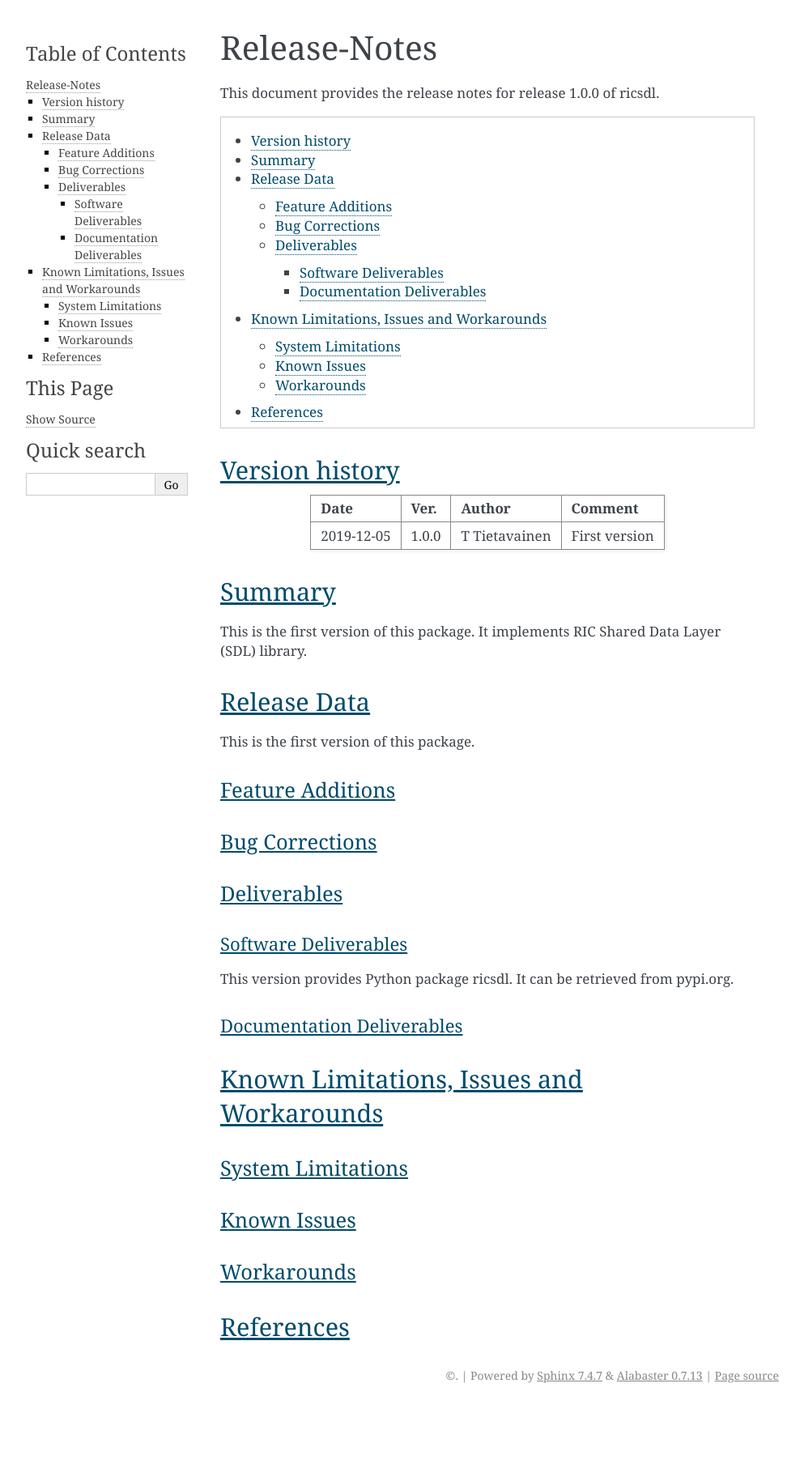
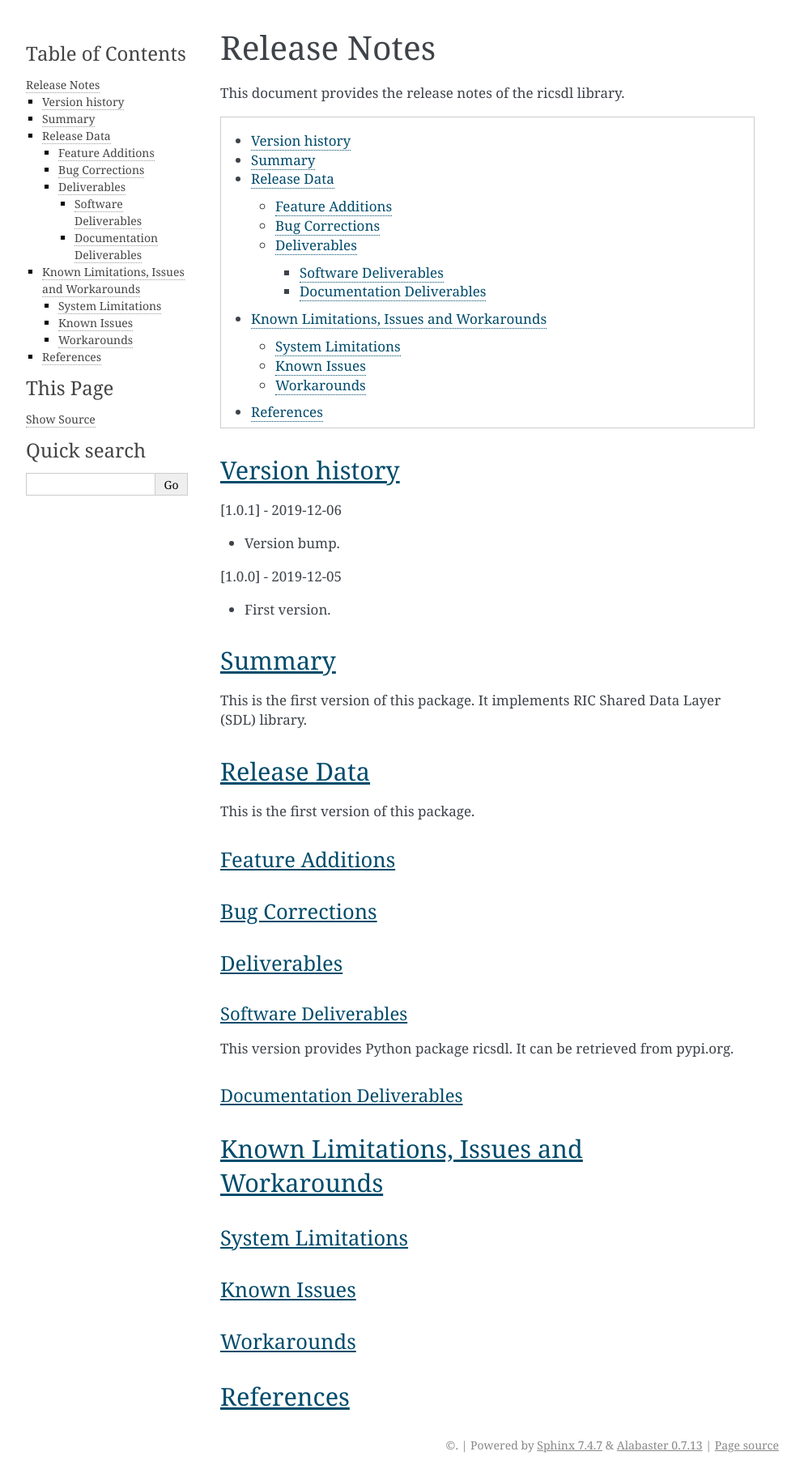
Before and after one commit to o-ran-sc/ric-plt-sdlpy, a Sphinx documentation site: the page built from docs/release-notes.rst, in a window 1280 px wide. Shown: the whole page at 81% size, without its empty margins (148-1141 px from the left). Built offline with Sphinx 7.4.7, drawn with Linux system fonts in a browser that asks for light colours; before the commit the page ends 1738 px from its top, so only the background shows below that.

Commit message:
Version bump to version 1.0.1
Version 1.0.1 does not include any ricsdl code changes compared
to the previous version 1.0.0. Version bump is needed to do to get
ricsdl released out properly to [test]pypi.org.

Signed-off-by: Timo Tietavainen <timo.tietavainen@nokia.com>
Change-Id: Ibc8167dfd46cf6673f9f1d6cb1c2a61e39869e92

```diff
--- a/docs/release-notes.rst
+++ b/docs/release-notes.rst
@@ -17,27 +17,31 @@
 ..
 
 
-Release-Notes
+Release Notes
 =============
 
 
-This document provides the release notes for release 1.0.0 of ricsdl.
+This document provides the release notes of the ricsdl library.
 
 .. contents::
    :depth: 3
    :local:
 
 
+
+
 Version history
 ---------------
 
-+--------------------+--------------------+--------------------+--------------------+
-| **Date**           | **Ver.**           | **Author**         | **Comment**        |
-|                    |                    |                    |                    |
-+--------------------+--------------------+--------------------+--------------------+
-| 2019-12-05         | 1.0.0              | T Tietavainen      | First version      |
-|                    |                    |                    |                    |
-+--------------------+--------------------+--------------------+--------------------+
+[1.0.1] - 2019-12-06
+
+* Version bump.
+
+[1.0.0] - 2019-12-05
+
+* First version.
+
+
 
 
 Summary
```
Also changed, not shown: 1 other file.
